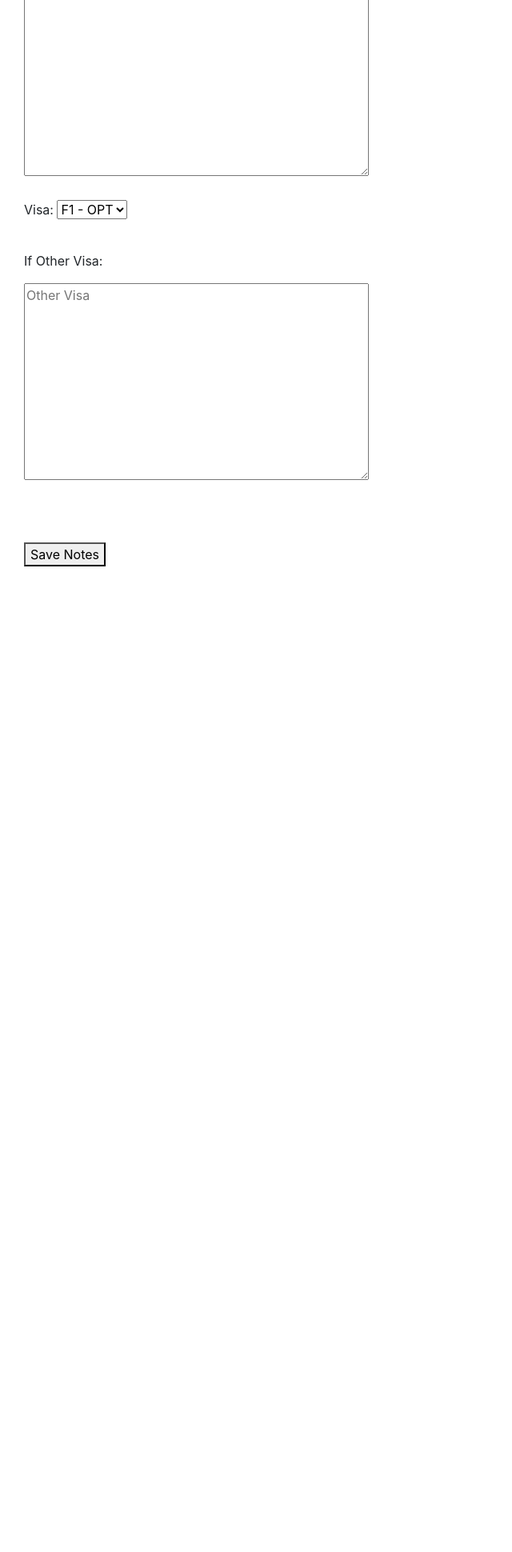
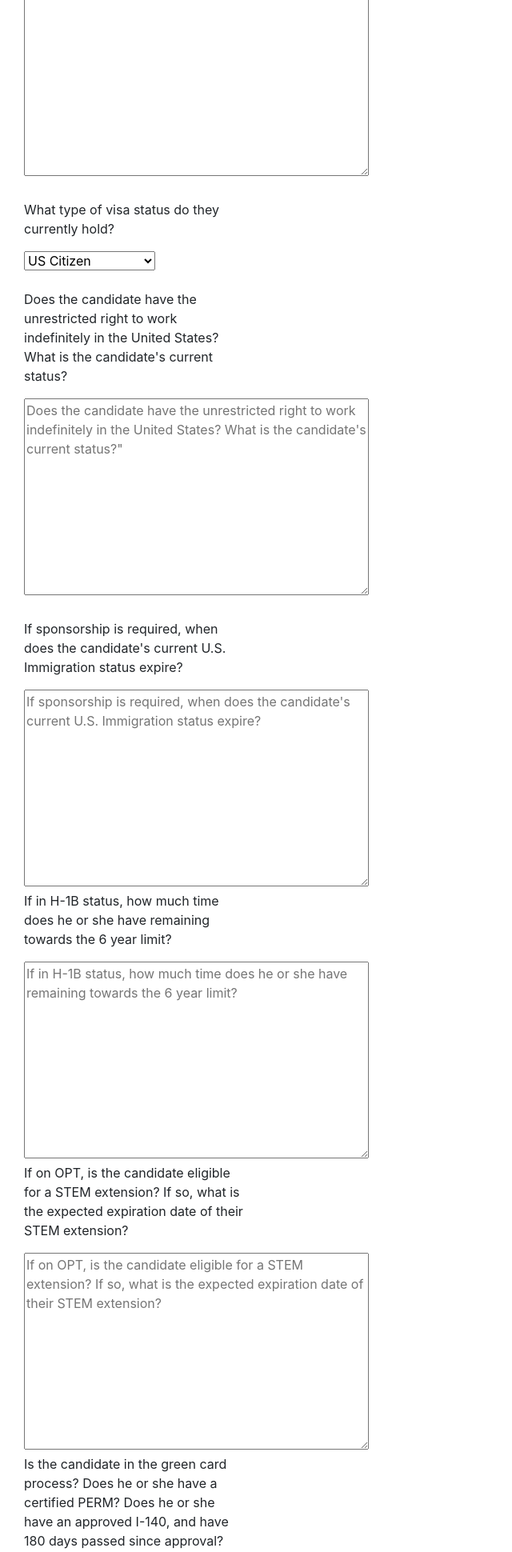
Before and after one commit to TheCodingRecruiter/recruiterscreennotesproject, a Django app: page / in a window 1280 px wide. Shown: the part 1662-3602 px from the top of the page at 80% size, without its empty margins (0-640 px from the left). Before the commit the page ends 2370 px from the top, so only its background shows below. Run offline with Django 3.2, Linux system fonts and the light colour scheme; some libraries are stand-ins or nearby versions.

Commit message:
Added in visa fields to form and template.  Need to update view to process these fields in the generated document

```diff
--- a/recruiterscreennotesapp/forms.py
+++ b/recruiterscreennotesapp/forms.py
@@ -5,12 +5,14 @@ from datetime import date
 
 
 VISA_CHOICES = (
-    (1, 'F1 - OPT'),
-    (2, 'F1 - CPT'),
-    (3, 'H-1B'),
-    (4, 'H-4'),
-    (5, 'TN'),
-    (6, 'Other'),
+    (1, 'US Citizen'),
+    (2, 'Green Card Holder'),
+    (3, 'F1 - OPT'),
+    (4, 'F1 - CPT'),
+    (5, 'H-1B'),
+    (6, 'H-4'),
+    (7, 'TN'),
+    (8, 'Other'),
 )
 
 
@@ -35,8 +37,16 @@ class RecruiterScreenForm(forms.Form):
 
     compensation = forms.CharField(required=False, widget=forms.Textarea(attrs={'placeholder':'Enter Comp Details'}))
 
-    visa1 = forms.ChoiceField(choices=VISA_CHOICES)
+    visa2 = forms.ChoiceField(choices=VISA_CHOICES)
 
-    visa2 = forms.CharField(required=False, max_length=100, widget=forms.Textarea(attrs={'placeholder':'Other Visa'}))
+    visa1 = forms.CharField(required=False, max_length=100, widget=forms.Textarea(attrs={'placeholder':'''Does the candidate have the unrestricted right to work indefinitely in the United States? What is the candidate's current status?"'''}))
+
+    visa3 = forms.CharField(required=False, max_length=100, widget=forms.Textarea(attrs={'placeholder':'''If sponsorship is required, when does the candidate's current U.S. Immigration status expire?'''}))
+
+    visa4 = forms.CharField(required=False, max_length=100, widget=forms.Textarea(attrs={'placeholder':'''If in H-1B status, how much time does he or she have remaining towards the 6 year limit?'''}))
+
+    visa5 = forms.CharField(required=False, max_length=100, widget=forms.Textarea(attrs={'placeholder':'''If on OPT, is the candidate eligible for a STEM extension? If so, what is the expected expiration date of their STEM extension?'''}))
+
+    visa6 = forms.CharField(required=False, max_length=100, widget=forms.Textarea(attrs={'placeholder':'''Is the candidate in the green card process? Does he or she have a certified PERM? Does he or she have an approved I-140, and have 180 days passed since approval?'''}))
 
     additional_comments = forms.CharField(required=False, widget=forms.Textarea(attrs={'placeholder':'Any Additional Comments'}))
--- a/recruiterscreennotesapp/templates/recruiterscreennotesapp/recruiternotes.html
+++ b/recruiterscreennotesapp/templates/recruiterscreennotesapp/recruiternotes.html
@@ -57,12 +57,34 @@
 
         <p>Additional Comments: </p>
     {{form.additional_comments}}
+
+
 <br><br>
-     <p>Visa: {{form.visa1}}</p>
+     <p>What type of visa status do they currently hold? </p>
+     {{form.visa2}}
+     <br>
 
 <br>
-    <p>If Other Visa: </p>
-    {{form.visa2}}
+    <p>Does the candidate have the unrestricted right to work indefinitely in the United States? What is the candidate's current status? </p>
+    {{form.visa1}}
+
+    <br>
+
+    <br>
+    <p>If sponsorship is required, when does the candidate's current U.S. Immigration status expire?</p>
+    {{form.visa3}}
+
+    <br>
+    <p>If in H-1B status, how much time does he or she have remaining towards the 6 year limit?</p>
+    {{form.visa4}}
+
+    <br>
+    <p>If on OPT, is the candidate eligible for a STEM extension? If so, what is the expected expiration date of their STEM extension?</p>
+    {{form.visa5}}
+
+    <br>
+    <p>Is the candidate in the green card process? Does he or she have a certified PERM? Does he or she have an approved I-140, and have 180 days passed since approval? </p>
+    {{form.visa6}}
 
 
 <br><br><br><br>
--- a/recruiterscreennotesapp/views.py
+++ b/recruiterscreennotesapp/views.py
@@ -40,7 +40,7 @@ def recruiterscreen(request):
             additional_comments = form.cleaned_data['additional_comments']
 
             def makefilenameandpath():
-                new_filename = ('Recruiter Screen - ' + candidatename)
+                new_filename = ('Recruiter Screen - ' + candidatename + '-' + str(screen_date))
                 ext = 'docx'
                 final_filename = '{new_filename}.{ext}'.format(new_filename=new_filename, ext=ext)
                 print(final_filename)
```
